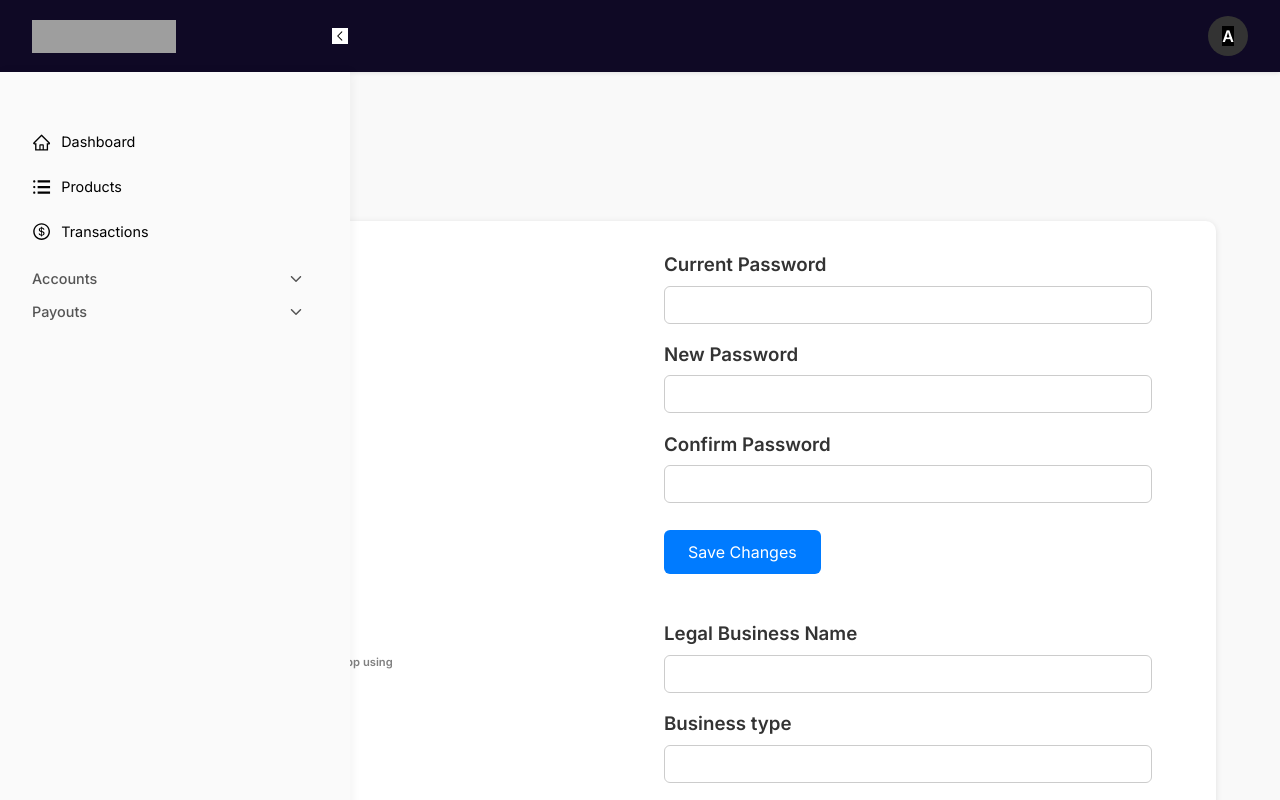
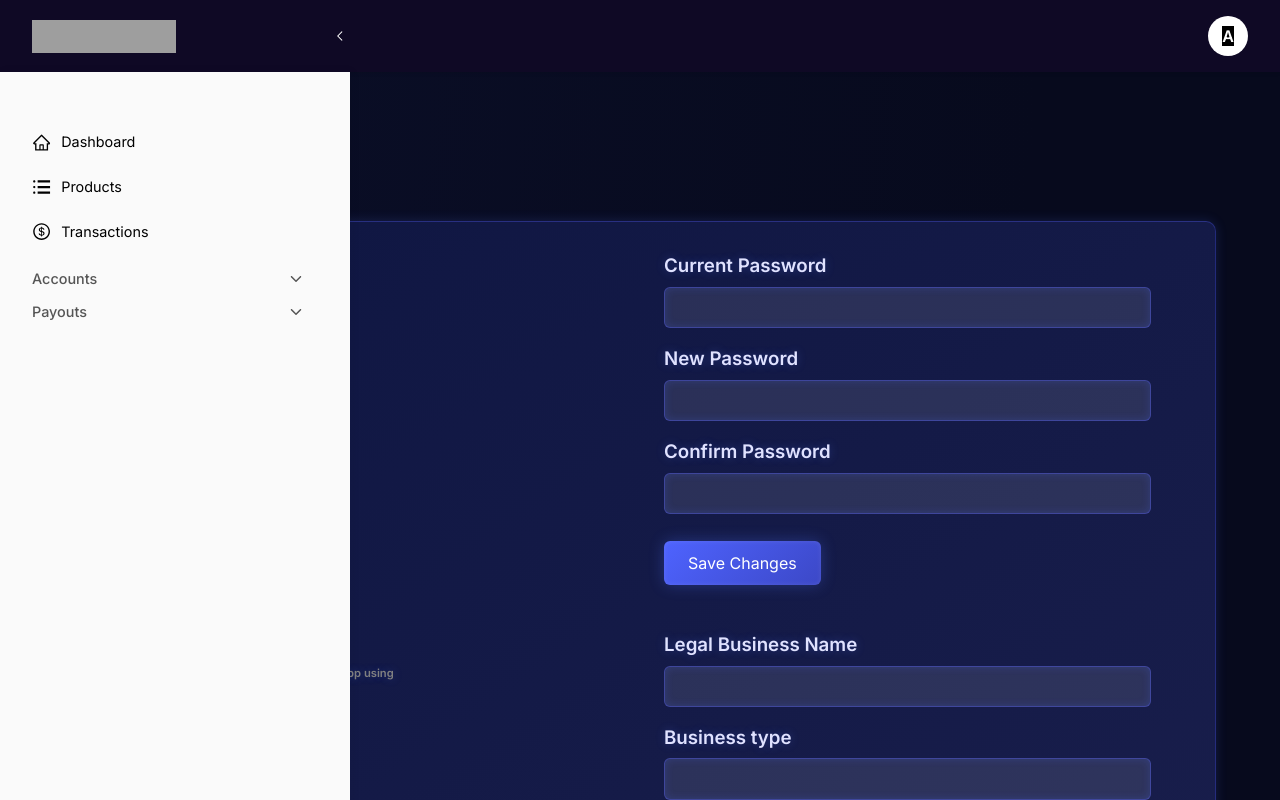
Before and after one commit to asamoah953/africheckout, a React (Vite) app: page /settings in a window 1280 px wide. Shown: the top 800 px of the page. Built offline with nearby package versions, Linux system fonts and the light colour scheme; grey boxes are pictures that could not be loaded.

Commit message:
changed compliance page

```diff
--- a/CSS/compliancepage.css
+++ b/CSS/compliancepage.css
@@ -1,4 +1,4 @@
-.main-compliance-container {
+/* .main-compliance-container {
   width: 100%;
   padding: 2rem 3rem 3rem;
   box-sizing: border-box;
@@ -28,14 +28,14 @@
   box-sizing: border-box;
 }
 
-/* Section titles */
+/* Section titles *
 .compliance-page>div h3 {
   margin-bottom: 0.6rem;
   font-weight: 600;
   color: #333;
 }
 
-/* Subtitles in gray */
+/* Subtitles in gray
 .compliance-page>div h3[style*="color:gray"] {
   font-weight: 400;
   font-size: 0.9rem;
@@ -43,7 +43,7 @@
   margin-bottom: 1rem;
 }
 
-/* Inputs */
+/* Inputs
 .compliance-page input[type="text"],
 .compliance-page input[type="date"] {
   width: 100%;
@@ -55,7 +55,7 @@
   box-sizing: border-box;
 }
 
-/* Buttons */
+/* Buttons
 .compliance-page button {
   background-color: #007bff;
   color: white;
@@ -70,7 +70,125 @@
 
 .compliance-page button:hover {
   background-color: #0056b3;
+} */
+
+.main-compliance-container {
+  width: 100%;
+  padding: 2rem 3rem 3rem;
+  box-sizing: border-box;
+  min-height: 100vh;
+  position: relative;
+  background: radial-gradient(circle at top left, #0b0f29, #070a1d 60%);
+  color: #fff;
+  font-family: 'Poppins', sans-serif;
 }
+
+.main-compliance-container > h3 {
+  position: absolute;
+  top: 1rem;
+  left: 3rem;
+  font-size: 2.3rem;
+  font-weight: 600;
+  color: #ffffff;
+  text-shadow: 0 0 15px rgba(80, 97, 255, 0.4);
+}
+
+.compliance-page {
+  margin-top: 4.5rem;
+  background: linear-gradient(145deg, #0f1642, #1a1f4d);
+  padding: 2rem 3rem;
+  border-radius: 10px;
+  border: 1px solid rgba(80, 90, 255, 0.3);
+  box-shadow:
+    0 0 10px rgba(80, 115, 255, 0.15),
+    0 0 25px rgba(0, 0, 0, 0.5);
+  display: grid;
+  grid-template-columns: repeat(2, 1fr);
+  gap: 3rem;
+  box-sizing: border-box;
+  animation: glowPulse 3s infinite ease-in-out;
+}
+
+.compliance-page:hover {
+  box-shadow:
+    0 0 20px rgba(80, 115, 255, 0.3),
+    0 0 40px rgba(80, 115, 255, 0.2);
+}
+
+/* Section titles */
+.compliance-page > div h3 {
+  margin-bottom: 0.6rem;
+  font-weight: 600;
+  color: #e0e2ff;
+  text-shadow: 0 0 10px rgba(80, 115, 255, 0.3);
+}
+
+/* Subtitles (gray style variant) */
+.compliance-page > div h3[style*="color:gray"] {
+  font-weight: 400;
+  font-size: 0.9rem;
+  margin-top: 0;
+  margin-bottom: 1rem;
+  color: rgba(200, 210, 255, 0.6);
+  text-shadow: none;
+}
+
+/* Inputs */
+.compliance-page input[type="text"],
+.compliance-page input[type="date"] {
+  width: 100%;
+  padding: 0.6rem 0.9rem;
+  margin-bottom: 1.2rem;
+  border: 1px solid rgba(90, 100, 255, 0.4);
+  border-radius: 6px;
+  font-size: 1rem;
+  background: rgba(255, 255, 255, 0.1);
+  color: #fff;
+  outline: none;
+  box-shadow: inset 0 0 8px rgba(80, 115, 255, 0.2);
+  transition: all 0.3s ease;
+}
+
+.compliance-page input:focus {
+  border-color: rgba(120, 150, 255, 0.7);
+  box-shadow: 0 0 20px rgba(80, 115, 255, 0.4);
+  background: rgba(255, 255, 255, 0.15);
+}
+
+/* Buttons */
+.compliance-page button {
+  background: linear-gradient(135deg, #4e63ff, #3c48c7);
+  color: #fff;
+  border: none;
+  padding: 0.75rem 1.5rem;
+  font-size: 1rem;
+  border-radius: 6px;
+  cursor: pointer;
+  transition: all 0.3s ease;
+  margin-top: 0.5rem;
+  box-shadow:
+    0 0 15px rgba(80, 115, 255, 0.3),
+    inset 0 0 5px rgba(255, 255, 255, 0.1);
+}
+
+.compliance-page button:hover {
+  background: linear-gradient(135deg, #5a72ff, #5360ff);
+  box-shadow: 0 0 25px rgba(90, 120, 255, 0.5);
+}
+
+/* Glow animation reused globally */
+@keyframes glowPulse {
+  0% {
+    box-shadow: 0 0 10px rgba(80, 115, 255, 0.15);
+  }
+  50% {
+    box-shadow: 0 0 25px rgba(80, 115, 255, 0.4);
+  }
+  100% {
+    box-shadow: 0 0 10px rgba(80, 115, 255, 0.15);
+  }
+}
+
 
 @media (max-width: 480px) {
   .main-compliance-container {
--- a/CSS/header.css
+++ b/CSS/header.css
@@ -33,15 +33,15 @@
 .left-arrow {
   display: block;
   margin-left: 9rem;
-  background-color: #ffffff;
-  ;
+  background-color: rgb(15, 9, 37);
+  color: hsl(0, 0%, 100%);
 }
 
 .right-arrow {
   display: block;
   margin-left: 1rem;
-  background-color: #ffffff;
-  ;
+  background-color: rgb(15, 9, 37);
+  color: hsl(0, 0%, 100%)
 }
 
 
@@ -51,7 +51,7 @@
 }
 
 .profile {
-  background-color: #333;
+  background-color: white;
   color: white;
   border-radius: 50%;
   width: 40px;
@@ -105,6 +105,8 @@
     display: block;
     font-size: 1.3rem;
     margin-left: -20rem;
+    color: hsl(0, 0%, 100%);
+
 
   }
 
--- a/CSS/product.css
+++ b/CSS/product.css
@@ -1,4 +1,4 @@
-.production-container {
+/* .production-container {
   width: 100%;
   padding: 2rem;
   box-sizing: border-box;
@@ -65,14 +65,125 @@
   margin-top: 1rem;
   font-size: 1.5rem;
   color: #666;
+} */
+
+.production-container {
+  width: 100%;
+  padding: 2rem;
+  box-sizing: border-box;
+  min-height: 100vh;
+  background: radial-gradient(circle at top left, #0b0f29, #070a1d 60%);
+  color: #ffffff;
+  font-family: 'Poppins', sans-serif;
 }
 
+/* Header layout */
+.producton-header {
+  display: flex;
+  align-items: center;
+  justify-content: space-between;
+  gap: 1rem;
+  flex-wrap: wrap;
+  margin-bottom: 2rem;
+  background: linear-gradient(145deg, #0f1642, #1a1f4d);
+  border: 1px solid rgba(80, 90, 255, 0.3);
+  border-radius: 12px;
+  padding: 1.2rem 1.5rem;
+  box-shadow:
+    0 0 15px rgba(80, 115, 255, 0.15),
+    0 0 30px rgba(0, 0, 0, 0.5);
+  animation: glowPulse 3s infinite ease-in-out;
+}
+
+/* Text inside header */
+.list1,
+.list {
+  font-size: 1.2rem;
+  font-weight: 500;
+  color: #cfd3ff;
+  display: flex;
+  align-items: center;
+  gap: 0.4rem;
+  text-shadow: 0 0 10px rgba(80, 97, 255, 0.4);
+}
+
+/* Product buttons and title */
+.product-button {
+  display: flex;
+  align-items: center;
+  justify-content: space-between;
+  gap: 1.5rem;
+  flex-wrap: wrap;
+  background: linear-gradient(135deg, #0f1642, #1a1f4d);
+  padding: 1rem 1.5rem;
+  border-radius: 10px;
+  border: 1px solid rgba(80, 90, 255, 0.3);
+  box-shadow:
+    0 0 10px rgba(90, 115, 255, 0.15),
+    0 0 20px rgba(0, 0, 0, 0.5);
+  transition: all 0.3s ease;
+}
+
+.product-button:hover {
+  transform: translateY(-4px);
+  box-shadow:
+    0 0 20px rgba(80, 115, 255, 0.4),
+    0 0 40px rgba(80, 115, 255, 0.2);
+}
+
+.product-button h2 {
+  font-size: 2.2rem;
+  color: #ffffff;
+  margin: 0;
+  font-weight: 700;
+  text-shadow: 0 0 15px rgba(80, 97, 255, 0.5);
+}
+
+/* Buttons */
+.button {
+  padding: 0.6rem 1.2rem;
+  font-size: 1rem;
+  font-weight: 600;
+  border: none;
+  border-radius: 8px;
+  color: #ffffff;
+  background: linear-gradient(90deg, #4b63ff, #6c8cff);
+  cursor: pointer;
+  transition: all 0.3s ease;
+  box-shadow: 0 0 15px rgba(80, 115, 255, 0.3);
+}
+
+.button:hover {
+  background: linear-gradient(90deg, #6c8cff, #8fa7ff);
+  box-shadow: 0 0 30px rgba(80, 115, 255, 0.4);
+  transform: translateY(-2px);
+}
+
+.prod {
+  margin-top: 1rem;
+  font-size: 1.5rem;
+  color: red;
+}
+
+
+/* Glow animation reused globally */
+@keyframes glowPulse {
+  0% {
+    box-shadow: 0 0 10px rgba(80, 115, 255, 0.15);
+  }
+  50% {
+    box-shadow: 0 0 25px rgba(80, 115, 255, 0.4);
+  }
+  100% {
+    box-shadow: 0 0 10px rgba(80, 115, 255, 0.15);
+  }
+}
 
 
 @media (min-width: 1025px) {
   .product-button h2 {
     font-size: 2rem;
-    color: red;
+    color: yellow;
   }
 
   .product-button {
--- a/CSS/transaction.css
+++ b/CSS/transaction.css
@@ -1,4 +1,4 @@
-.transaction-page {
+/* .transaction-page {
   width: 100%;
   padding: 2rem;
   box-sizing: border-box;
@@ -43,7 +43,108 @@
   color: #555;
   margin-top: 1rem;
   background-color: white;
+} */
+
+.transaction-page {
+  width: 100%;
+  padding: 2rem;
+  box-sizing: border-box;
+  min-height: 100vh;
+  background: radial-gradient(circle at top left, #0b0f29, #070a1d 60%);
+  color: #ffffff;
+  font-family: 'Poppins', sans-serif;
 }
+
+.transact {
+  font-size: 2.5rem;
+  margin-bottom: 2rem;
+  color: #ffffff;
+  font-weight: 700;
+  text-shadow: 0 0 15px rgba(80, 97, 255, 0.4);
+}
+
+/* Container box for transactions */
+.container {
+  background: linear-gradient(145deg, #0f1642, #1a1f4d);
+  padding: 2rem;
+  border-radius: 10px;
+  border: 1px solid rgba(80, 90, 255, 0.3);
+  box-shadow:
+    0 0 10px rgba(80, 115, 255, 0.15),
+    0 0 25px rgba(0, 0, 0, 0.5);
+  text-align: center;
+  position: relative;
+  transition: all 0.3s ease;
+  animation: glowPulse 3s infinite ease-in-out;
+}
+
+.container:hover {
+  transform: translateY(-5px);
+  box-shadow:
+    0 0 20px rgba(80, 115, 255, 0.3),
+    0 0 40px rgba(80, 115, 255, 0.2);
+}
+
+/* Searchbar area */
+.searchbar {
+  margin-bottom: 1.5rem;
+  width: 100%;
+}
+
+.searchbar input {
+  width: 100%;
+  padding: 0.7rem 1rem;
+  border-radius: 8px;
+  border: none;
+  background: rgba(255, 255, 255, 0.1);
+  color: #ffffff;
+  font-size: 1rem;
+  outline: none;
+  box-shadow: inset 0 0 8px rgba(80, 115, 255, 0.2);
+  transition: all 0.3s ease;
+}
+
+.searchbar input:focus {
+  box-shadow: 0 0 20px rgba(80, 115, 255, 0.4);
+  background: rgba(255, 255, 255, 0.15);
+}
+
+/* Divider line */
+.transaction-hr {
+  border: none;
+  height: 1px;
+  background: linear-gradient(90deg, transparent, rgba(80, 115, 255, 0.5), transparent);
+  margin: 1rem 0 2rem 0;
+}
+
+/* No transaction messages */
+.no-transaction {
+  font-size: 2.5rem;
+  color: rgba(180, 185, 255, 0.5);
+  text-shadow: 0 0 10px rgba(80, 97, 255, 0.3);
+}
+
+.no-transactions {
+  font-size: 1.5rem;
+  color: #cfd3ff;
+  margin-top: 1rem;
+  background: transparent;
+  text-shadow: 0 0 10px rgba(80, 97, 255, 0.2);
+}
+
+/* Glowing animation (same theme pulse) */
+@keyframes glowPulse {
+  0% {
+    box-shadow: 0 0 10px rgba(80, 115, 255, 0.15);
+  }
+  50% {
+    box-shadow: 0 0 25px rgba(80, 115, 255, 0.4);
+  }
+  100% {
+    box-shadow: 0 0 10px rgba(80, 115, 255, 0.15);
+  }
+}
+
 
 @media (min-width: 769px) and (max-width: 1024px) {
   .transact {
@@ -61,7 +162,7 @@
 
   .no-transactions {
     font-size: 1.4rem;
-    background-color: white;
+    /* background-color: white; */
   }
 
 }
@@ -90,13 +191,13 @@
 
   .no-transaction {
     font-size: 2rem;
-    background-color: white;
+    /* background-color: white; */
 
   }
 
   .no-transactions {
     font-size: 1.2rem;
-    background-color: white;
+    /* background-color: white; */
   }
 }
 
@@ -116,7 +217,7 @@
 
   .no-transactions {
     font-size: 1.3rem;
-    background-color: white;
+    /* background-color: white; */
 
   }
 }
--- a/src/pages/product.jsx
+++ b/src/pages/product.jsx
@@ -11,7 +11,7 @@ function Product() {
             </div>
 
             <div className="production-list">
-                <BiX className="empty-icon" />
+                <BiX className="empty-icon" style={{color:"red"}} />
                 <h3 className="prod" >No Product</h3>
             </div>
 
```
